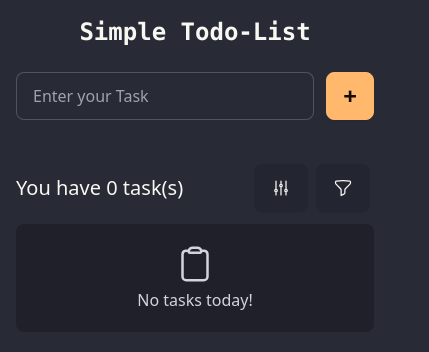
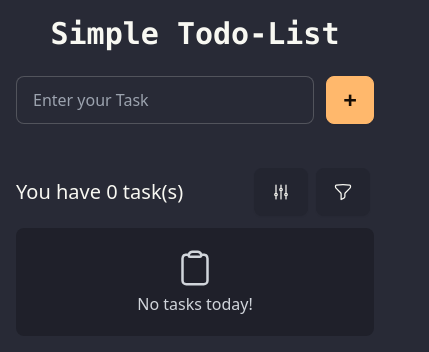
Before and after one commit to MarkMallari16/Simple-Todo-List-React, a React (Vite) app: page / in a window 390 px wide. Shown: the top 352 px of the page, 429 px wide, since content can reach past the window. Built offline with nearby package versions, Linux system fonts and the light colour scheme.

Commit message:
fix some ui

```diff
--- a/src/App.jsx
+++ b/src/App.jsx
@@ -145,7 +145,7 @@ function App() {
           <svg xmlns="http://www.w3.org/2000/svg" fill="none" viewBox="0 0 24 24" strokeWidth={1.5} stroke="currentColor" className="size-10 hidden lg:block">
             <path strokeLinecap="round" strokeLinejoin="round" d="M9 12h3.75M9 15h3.75M9 18h3.75m3 .75H18a2.25 2.25 0 0 0 2.25-2.25V6.108c0-1.135-.845-2.098-1.976-2.192a48.424 48.424 0 0 0-1.123-.08m-5.801 0c-.065.21-.1.433-.1.664 0 .414.336.75.75.75h4.5a.75.75 0 0 0 .75-.75 2.25 2.25 0 0 0-.1-.664m-5.8 0A2.251 2.251 0 0 1 13.5 2.25H15c1.012 0 1.867.668 2.15 1.586m-5.8 0c-.376.023-.75.05-1.124.08C9.095 4.01 8.25 4.973 8.25 6.108V8.25m0 0H4.875c-.621 0-1.125.504-1.125 1.125v11.25c0 .621.504 1.125 1.125 1.125h9.75c.621 0 1.125-.504 1.125-1.125V9.375c0-.621-.504-1.125-1.125-1.125H8.25ZM6.75 12h.008v.008H6.75V12Zm0 3h.008v.008H6.75V15Zm0 3h.008v.008H6.75V18Z" />
           </svg>
-          <div className='text-2xl lg:text-4xl font-bold font-mono mb-4'>
+          <div className='text-3xl lg:text-4xl font-bold font-mono mb-4'>
             Simple Todo-List
           </div>
         </div>
@@ -174,7 +174,7 @@ function App() {
           <div className='text-xl lg:text-2xl'>
             <span >You have {numberOfTask} task(s)</span>
           </div>
-          <div className='flex'>
+          <div className='flex '>
             <div>
               <div className="dropdown dropdown-hover">
                 <div role='button' className="m-1 btn">
@@ -190,7 +190,7 @@ function App() {
               </div>
             </div>
             <div>
-              <div className="dropdown dropdown-hover">
+              <div className="dropdown dropdown-end lg:dropdown-end dropdown-hover">
                 <div role='button' className="m-1 btn">
                   <svg xmlns="http://www.w3.org/2000/svg" fill="none" viewBox="0 0 24 24" strokeWidth={1.5} stroke="currentColor" className="size-5">
                     <path strokeLinecap="round" strokeLinejoin="round" d="M12 3c2.755 0 5.455.232 8.083.678.533.09.917.556.917 1.096v1.044a2.25 2.25 0 0 1-.659 1.591l-5.432 5.432a2.25 2.25 0 0 0-.659 1.591v2.927a2.25 2.25 0 0 1-1.244 2.013L9.75 21v-6.568a2.25 2.25 0 0 0-.659-1.591L3.659 7.409A2.25 2.25 0 0 1 3 5.818V4.774c0-.54.384-1.006.917-1.096A48.32 48.32 0 0 1 12 3Z" />
```
